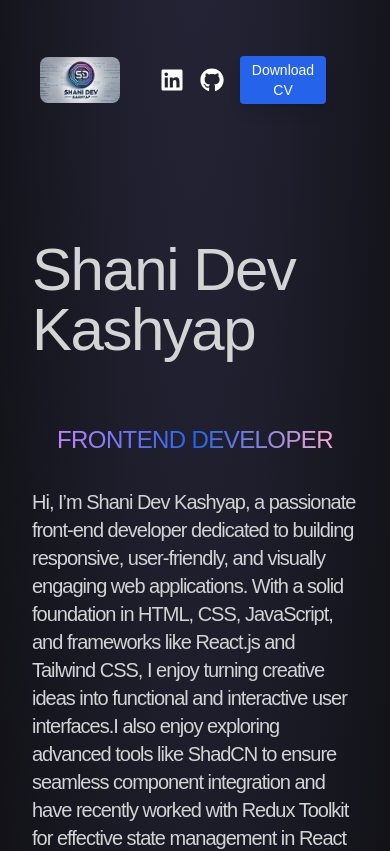
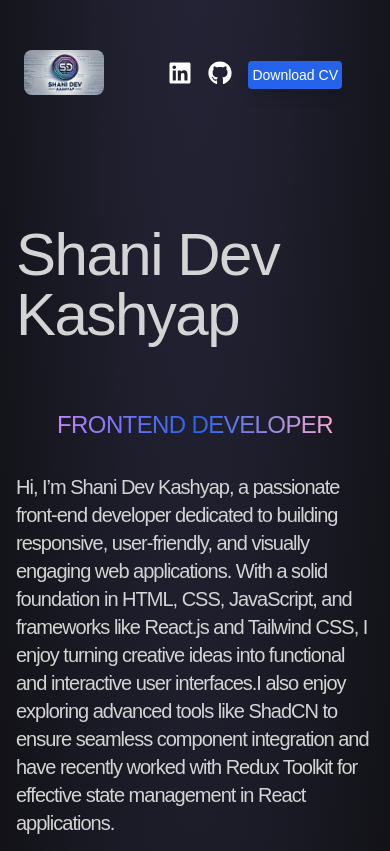
Before and after one commit to shubham95078/Portfolio-website, a React (Vite) app: page / in a window 390 px wide. Shown: the top 851 px of the page. Built offline with nearby package versions, Linux system fonts and the light colour scheme.

Commit message:
Overflow issue solved

```diff
--- a/src/App.jsx
+++ b/src/App.jsx
@@ -4,7 +4,7 @@ import Body from './Components/Body.jsx';
 import Contactform from './Components/Contactform.jsx';
 const App = () => {
   return (
-    <div>
+    <div className=''>
       <Routes>
         <Route path='/' element={<Body />} />
         <Route path='/contactform' element={<Contactform />} />
--- a/src/Components/Body.jsx
+++ b/src/Components/Body.jsx
@@ -9,11 +9,9 @@ import Contact from './Contact'
 
 const Body = () => {
   return (
-    <div className='overflow-x-hidden text-neutral-300 antialiased selection:bg-cyan-200 selection:text-blue-600'>
-      <div className='fixed top-0 -z-10 h-full w-full'></div>
-      <div className=" absolute top-0 z-[-2] h-auto w-screen bg-neutral-950 bg-[radial-gradient(ellipse_80%_80%_at_50%_-20%,rgba(120,119,198,0.3),rgba(255,255,255,0))]">
-        <div className='container mx-auto px-8'>
-
+    <div className=" text-neutral-300 antialiased selection:bg-cyan-200 selection:text-blue-600 overflow-hidden">
+      <div className=" top-0 z-[-2] w-full h-auto bg-neutral-950 bg-[radial-gradient(ellipse_80%_80%_at_50%_-20%,rgba(120,119,198,0.3),rgba(255,255,255,0))]">
+        <div className="max-w-7xl mx-auto px-4 sm:px-6 lg:px-8 w-full">
           <Navbar />
           <Hero />
           <About />
@@ -24,9 +22,6 @@ const Body = () => {
         </div>
       </div>
     </div>
-
-
-
   )
 }
 
--- a/src/index.css
+++ b/src/index.css
@@ -5,3 +5,7 @@
 :root{
     font-family: "Dancing+Script",sans-serif;
 }
+html, body {
+    overflow-x: hidden;
+    width: 100%;
+}
```
